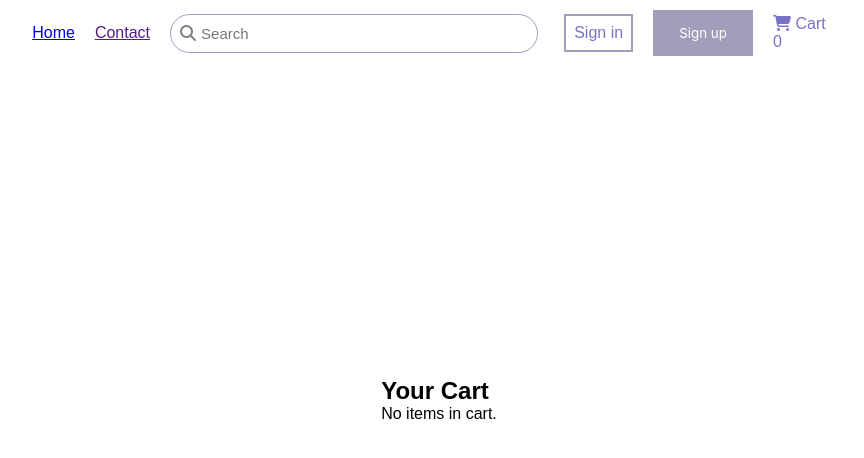
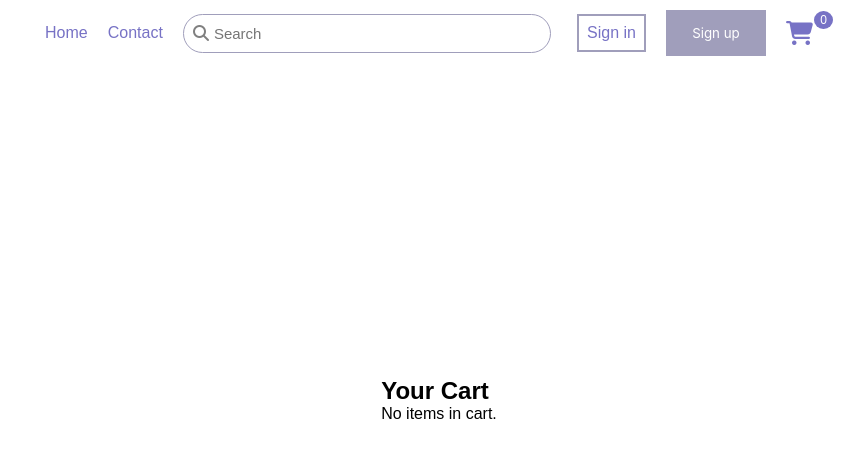
Before and after one commit to EddyTech-Genius/my-project, a React (Create React App) app: page /cart in a window 1280 px wide. Shown: the top 458 px of the page, without its empty margins (201-1065 px from the left). Built offline with nearby package versions, Linux system fonts and the light colour scheme.

Commit message:
update to cart design

```diff
--- a/src/component/Navbar.jsx
+++ b/src/component/Navbar.jsx
@@ -30,8 +30,8 @@ const Navbar = ({cartItems}) => {
               </li>
             </button>
             <li>
-            <Link to="/cart">
-              <i className="fa-solid fa-cart-shopping"></i> Cart <p>{cartItems.length}</p>
+            <Link to="/cart" className='cart'>
+              <i className="fa-solid fa-cart-shopping"></i><p className='cart__quantity'>{cartItems.length}</p>
             </Link>
           </li>
           </ul>
--- a/src/main/styles/navbar.css
+++ b/src/main/styles/navbar.css
@@ -11,8 +11,29 @@ nav ul {
     gap: 20px;
     z-index: 2;
     background-color: white;
-    li a {
+    a {
       text-decoration: none;
       color: #7772c5;
     }
   }
+
+.cart {
+    position: relative;
+    display: inline-block;
+    i{
+        font-size: 24px;
+        color: #7772c5;
+        cursor: pointer;
+    }
+}
+
+.cart__quantity {
+    position: absolute;
+    top: -10px;
+    right: -20px;
+    background-color: #7772c5;
+    color: white;
+    padding: 2px 6px;
+    border-radius: 50%;
+    font-size: 12px;
+}
```
Also changed, not shown: src/App.js (line endings or trailing spaces).
